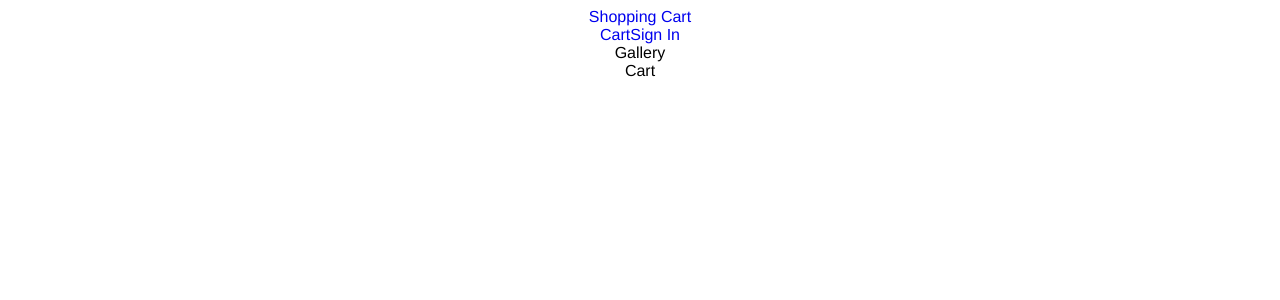
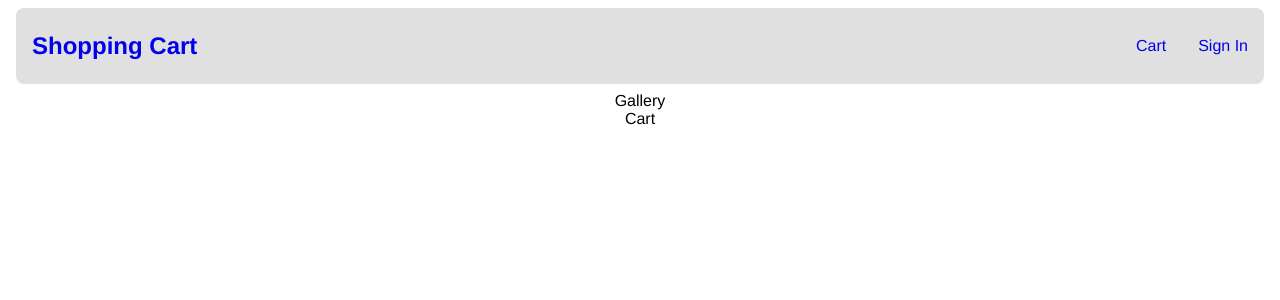
Before and after one commit to vishalicious213/shopping-cart, a React (Create React App) app: page / in a window 1280 px wide. Shown: the top 300 px of the page. Built offline with nearby package versions, Linux system fonts and the light colour scheme.

Commit message:
styled Header

```diff
--- a/src/components/Header.js
+++ b/src/components/Header.js
@@ -2,14 +2,14 @@ import React from 'react'
 
 export default function Header() {
     return (
-        <header>
+        <header className='row block center'>
             <div>
                 <a href='#/'>
-                    <div>Shopping Cart</div>
+                    <h1>Shopping Cart</h1>
                 </a>
             </div>
 
-            <div>
+            <div className='header-buttons'>
                 <a href='#/cart'>Cart</a>
                 <a href='#/signin'>Sign In</a>
             </div>
--- a/src/index.css
+++ b/src/index.css
@@ -20,6 +20,10 @@ h3 {
 
 a {
   text-decoration: none;
+}
+
+a:hover {
+  color: black;
 }
 
 .row {
@@ -45,3 +49,9 @@ a {
 .row.center {
   align-items: center;
 }
+
+.header-buttons {
+  display: flex;
+  justify-content: space-between;
+  width: 7rem;
+}
```
